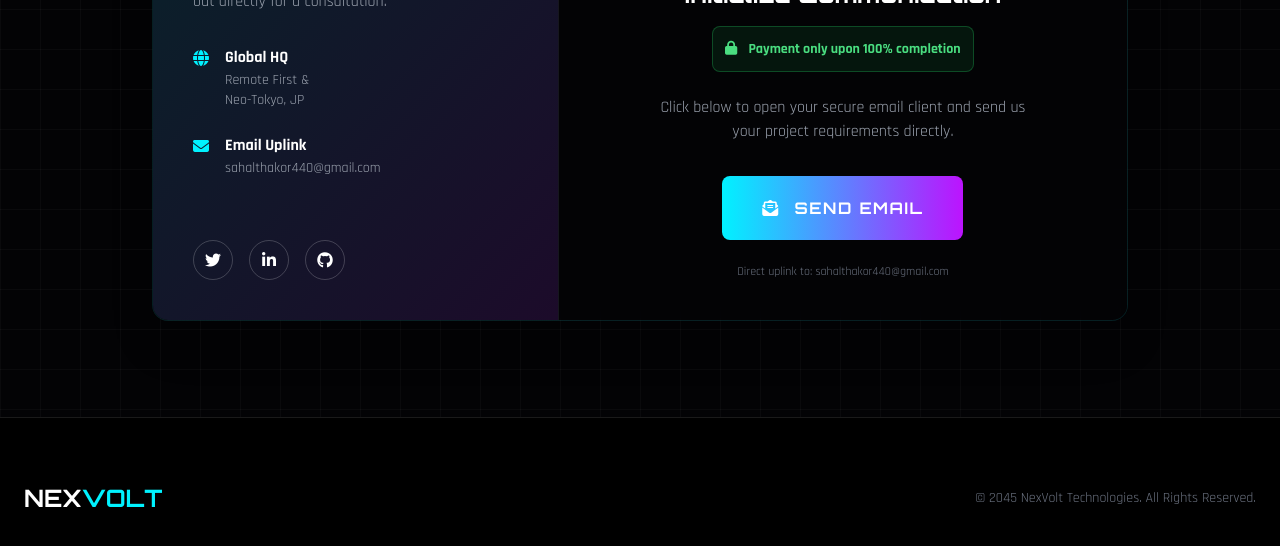
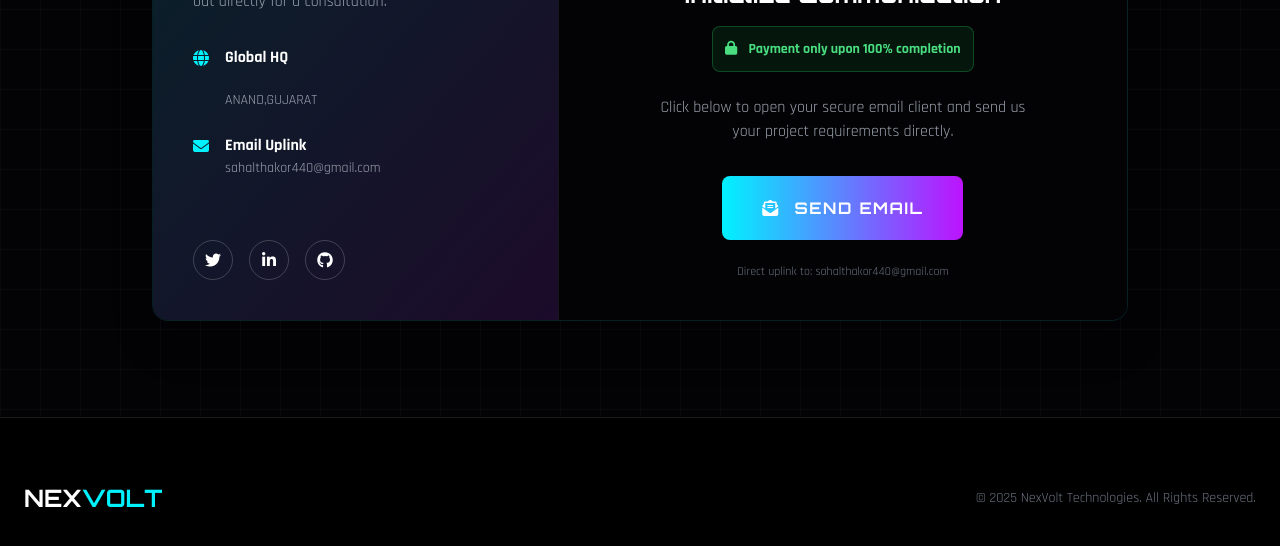
Before and after one commit to sahalthakor/NexVolt, a plain HTML site: page index.html in a window 1280 px wide. Shown: the part 3900-4446 px from the top of the page. Drawn offline with nearby package versions, Linux system fonts and the light colour scheme; animation ran at ten frames a second.

Commit message:
Update index.html

```diff
--- a/index.html
+++ b/index.html
@@ -546,7 +546,7 @@
                                 <i class="fa-solid fa-globe text-nex-primary mt-1 mr-4"></i>
                                 <div>
                                     <h4 class="text-white font-bold">Global HQ</h4>
-                                    <p class="text-gray-400 text-sm">Remote First &<br>Neo-Tokyo, JP</p>
+                                    <p class="text-gray-400 text-sm"><br>ANAND,GUJARAT</p>
                                 </div>
                             </div>
                             <div class="flex items-start">
@@ -597,7 +597,7 @@
                     NEX<span class="text-nex-primary">VOLT</span>
                 </a>
                 <div class="text-gray-500 text-sm">
-                    &copy; 2045 NexVolt Technologies. All Rights Reserved.
+                    &copy; 2025 NexVolt Technologies. All Rights Reserved.
                 </div>
             </div>
         </div>
```
